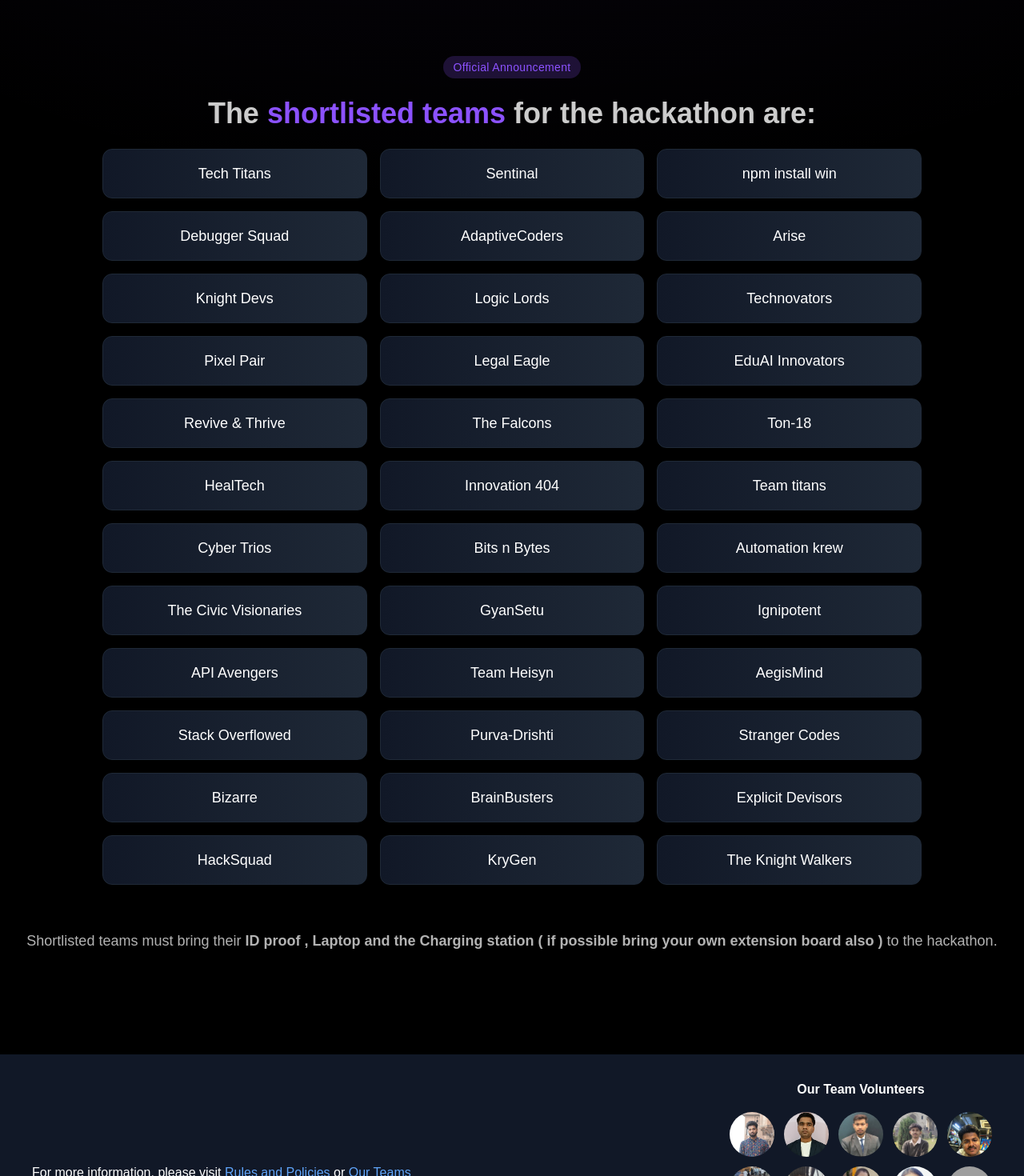
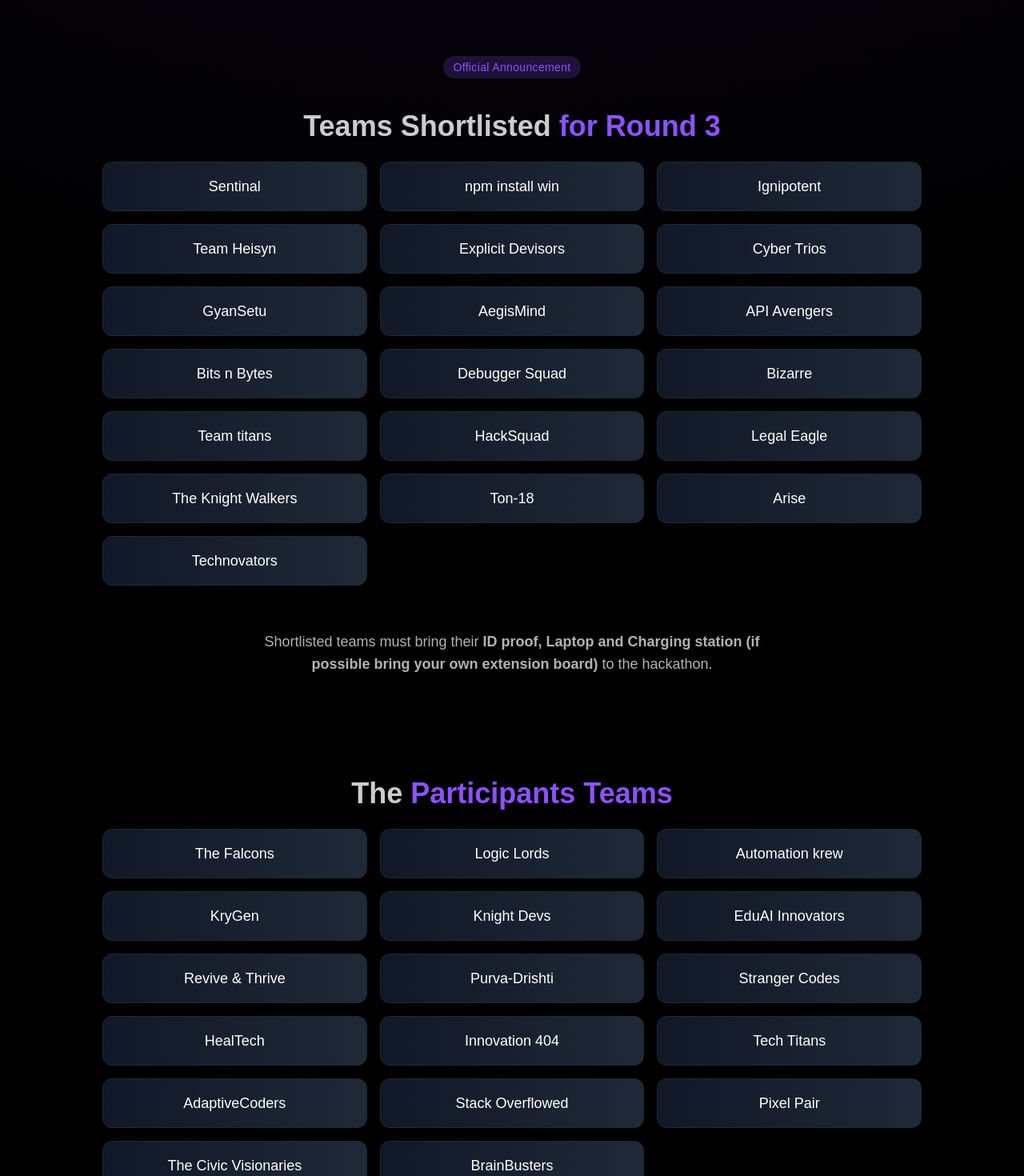
Before and after one commit to RajAdityaCoder/Yukti-hackathon, a React (Create React App) app: page /prizes in a window 1280 px wide. Shown: the part 1540-3010 px from the top of the page at 80% size. Built offline with nearby package versions, Linux system fonts and the light colour scheme; grey boxes are pictures that could not be loaded.

Commit message:
final commit result for day 3

```diff
--- a/src/pages/prizes.js
+++ b/src/pages/prizes.js
@@ -4,42 +4,42 @@ import prize from "../assets/website/InShot_20260204_145801391.png";
 
 const Prizes = () => {
   const shortlistedTeams = [
-    { name: "Tech Titans" },
     { name: "Sentinal" },
     { name: "npm install win" },
+    { name: "Ignipotent" },
+    { name: "Team Heisyn" },
+    { name: "Explicit Devisors" },
+    { name: "Cyber Trios" },
+    { name: "GyanSetu" },
+    { name: "AegisMind" },
+    { name: "API Avengers" },
+    { name: "Bits n Bytes" },
     { name: "Debugger Squad" },
-    { name: "AdaptiveCoders" },
+    { name: "Bizarre" },
+    { name: "Team titans" },
+    { name: "HackSquad" },
+    { name: "Legal Eagle" },
+    { name: "The Knight Walkers" },
+    { name: "Ton-18" },
     { name: "Arise" },
+    { name: "Technovators" },
+    { name: "The Falcons" },
+    { name: "Logic Lords" },
+    { name: "Automation krew" },
+    { name: "KryGen" },
     { name: "Knight Devs" },
-    { name: "Logic Lords" },
-    { name: "Technovators" },
-    { name: "Pixel Pair" },
-    { name: "Legal Eagle" },
     { name: "EduAI Innovators" },
     { name: "Revive & Thrive" },
-    { name: "The Falcons" },
-    { name: "Ton-18" },
+    { name: "Purva-Drishti" },
+    { name: "Stranger Codes" },
     { name: "HealTech" },
     { name: "Innovation 404" },
-    { name: "Team titans" },
-    { name: "Cyber Trios" },
-    { name: "Bits n Bytes" },
-    { name: "Automation krew" },
+    { name: "Tech Titans" },
+    { name: "AdaptiveCoders" },
+    { name: "Stack Overflowed" },
+    { name: "Pixel Pair" },
     { name: "The Civic Visionaries" },
-    { name: "GyanSetu" },
-    { name: "Ignipotent" },
-    { name: "API Avengers" },
-    { name: "Team Heisyn" },
-    { name: "AegisMind" },
-    { name: "Stack Overflowed" },
-    { name: "Purva-Drishti" },
-    { name: "Stranger Codes" },
-    { name: "Bizarre" },
     { name: "BrainBusters" },
-    { name: "Explicit Devisors" },
-    { name: "HackSquad" },
-    { name: "KryGen" },
-    { name: "The Knight Walkers" },
   ];
 
   return (
@@ -52,18 +52,14 @@ const Prizes = () => {
           alt="logo"
           className="w-64 lg:w-[500px] h-auto drop-shadow-[0_0_30px_rgba(140,82,255,0.4)]"
         />
-
         <h1 className="font-bold text-3xl text-[#8c52ff] tracking-wide">
           🏆 Prizes & <span className="text-white font-bold">Results</span>
         </h1>
-
         <hr className="w-1/2 border-t-2 border-white/30" />
-
         <p className="text-lg text-center text-white/80 max-w-2xl">
           Prizes will be distributed to the top 3 teams based on the judging
           criteria.
         </p>
-
         <img
           src={prize}
           alt="Prizes"
@@ -71,7 +67,6 @@ const Prizes = () => {
                      shadow-[0_0_40px_rgba(140,82,255,0.25)]
                      hover:scale-105 transition-all duration-500"
         />
-
         <div className="flex flex-col lg:flex-row justify-between items-center w-full max-w-3xl gap-6 mt-6 overflow-x-hidden">
           {[
             { title: "🥇 First Place", amount: "₹10,000" },
@@ -92,27 +87,23 @@ const Prizes = () => {
             </div>
           ))}
         </div>
-
         <p className="text-white/70 text-lg text-center mt-8">
           All other participants will receive a certificate of participation.
         </p>
-
         {shortlistedTeams.length > 0 && (
-          <div className="flex flex-col items-center gap-6 mt-12 px-4 w-full overflow-x-hidden">
+          <div className="flex flex-col items-center gap-10 mt-12 px-4 w-full overflow-x-hidden">
             <span className="bg-[#8c52ff]/20 text-[#8c52ff] px-3 py-1 rounded-full text-sm tracking-wide">
               Official Announcement
             </span>
 
+            <div className="flex flex-col items-center gap-6 w-full">
               <p className="text-white/80 text-center font-semibold text-xl sm:text-2xl lg:text-4xl">
-              The{" "}
-              <span className="text-[#8c52ff] font-bold">
-                shortlisted teams
-              </span>{" "}
-              for the hackathon are:
+                Teams Shortlisted{" "}
+                <span className="text-[#8c52ff] font-bold">for Round 3</span>
               </p>
 
               <div className="w-full max-w-5xl grid grid-cols-1 sm:grid-cols-2 lg:grid-cols-3 gap-4">
-              {shortlistedTeams.map((team, index) => (
+                {shortlistedTeams.slice(0, 19).map((team, index) => (
                   <div
                     key={index}
                     className="relative overflow-hidden bg-gradient-to-r from-gray-900 to-gray-800 border border-gray-800 rounded-xl px-5 py-4 text-center text-white text-base sm:text-lg transition-all duration-300 hover:border-[#8c52ff] hover:shadow-[0_0_20px_rgba(140,82,255,0.35)]"
@@ -124,20 +115,56 @@ const Prizes = () => {
                         #{team.rank}
                       </span>
                     )}
+
                     <span className="relative z-10">{team.name}</span>
                   </div>
                 ))}
               </div>
-            <div className="text-white/70 text-lg text-center mt-8">
+            </div>
+
+            <div className="text-white/70 text-lg text-center mt-4 max-w-2xl">
               Shortlisted teams must bring their{" "}
               <span className="font-bold">
-                ID proof , Laptop and the Charging station ( if possible bring
-                your own extension board also )
+                ID proof, Laptop and Charging station (if possible bring your
+                own extension board)
               </span>{" "}
               to the hackathon.
             </div>
+
+            <br />
+            <br />
+            {shortlistedTeams.length > 19 && (
+              <div className="flex flex-col items-center gap-6 w-full">
+                <p className="text-white/80 text-center font-semibold text-xl sm:text-2xl lg:text-4xl">
+                  The{" "}
+                  <span className="text-[#8c52ff] font-bold">
+                    Participants Teams
+                  </span>
+                </p>
+
+                <div className="w-full max-w-5xl grid grid-cols-1 sm:grid-cols-2 lg:grid-cols-3 gap-4">
+                  {shortlistedTeams.slice(19).map((team, index) => (
+                    <div
+                      key={index}
+                      className="relative overflow-hidden bg-gradient-to-r from-gray-900 to-gray-800 border border-gray-800 rounded-xl px-5 py-4 text-center text-white text-base sm:text-lg transition-all duration-300 hover:border-[#8c52ff] hover:shadow-[0_0_20px_rgba(140,82,255,0.35)]"
+                    >
+                      <span className="absolute inset-0 opacity-0 hover:opacity-100 transition bg-gradient-to-r from-transparent via-[#8c52ff]/20 to-transparent" />
+
+                      {team.rank && (
+                        <span className="absolute top-2 right-2 text-xs bg-white/10 px-2 py-1 rounded-md">
+                          #{team.rank}
+                        </span>
+                      )}
+
+                      <span className="relative z-10">{team.name}</span>
+                    </div>
+                  ))}
+                </div>
               </div>
             )}
+          </div>
+        )}
+        ;
       </div>
     </div>
   );
```
Lines whose indentation alone changed are shown as unchanged.
